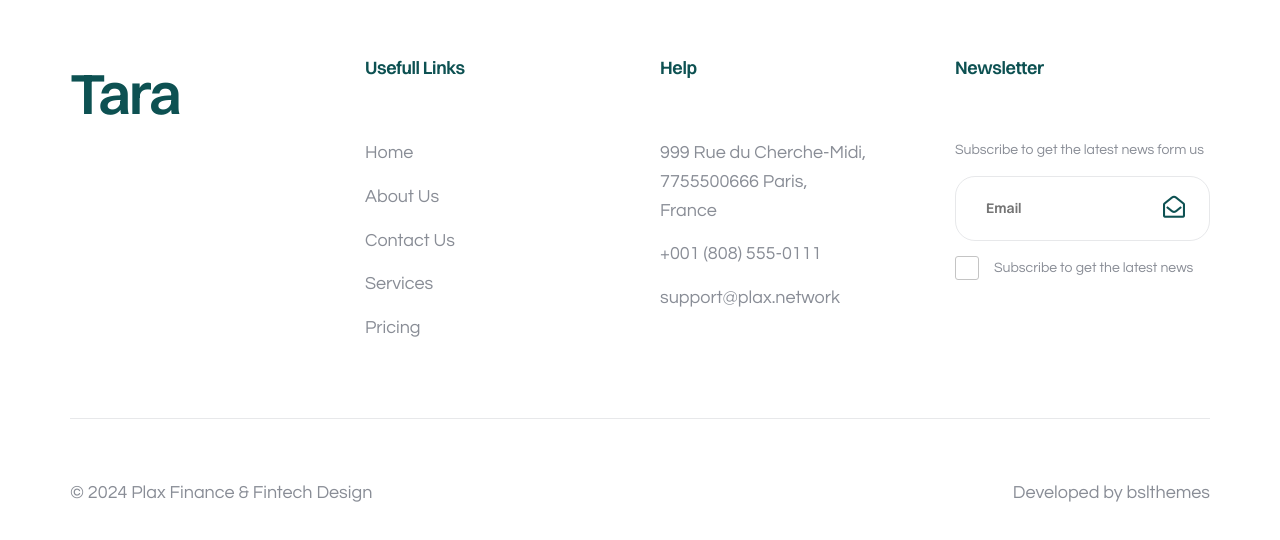
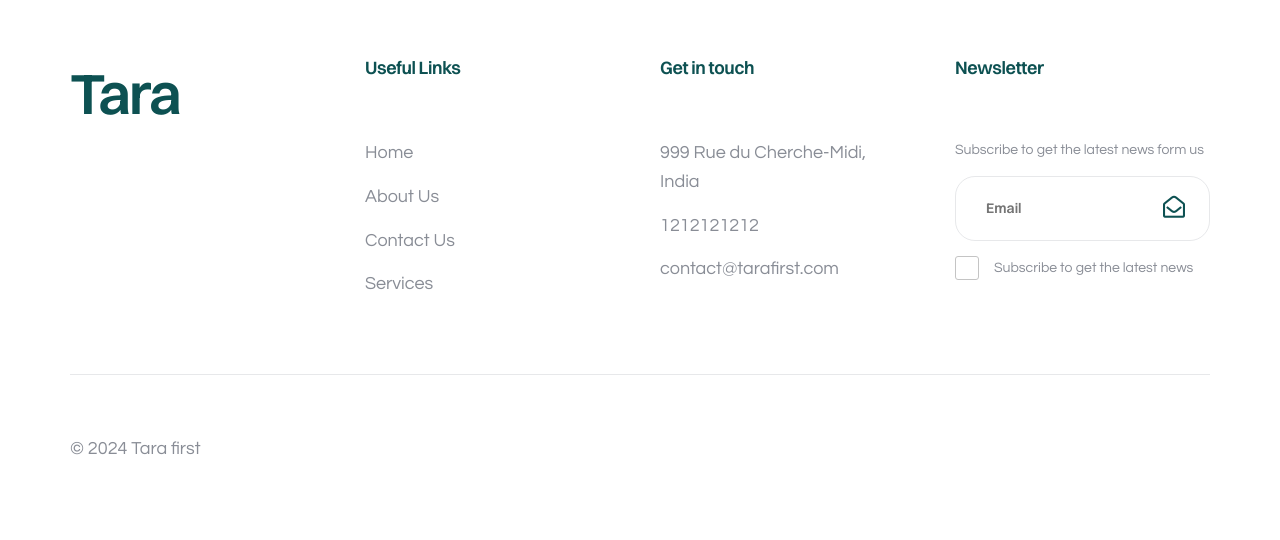
Before and after one commit to sadanand2024/website-frontend, a Next.js app: page /about in a window 1280 px wide. Shown: the part 6150-6690 px from the top of the page. Built offline with nearby package versions, Linux system fonts and the light colour scheme.

Commit message:
worked on landing page ui changes

```diff
--- a/app/home-2/page.js
+++ b/app/home-2/page.js
@@ -10,7 +10,12 @@ const page = () => {
   return (
     <PlaxLayout bg={false}>
       <Banner
-        title="Making Finance Make Sense-Minus the Nonsense"
+        title={
+          <>
+            Making Finance Make Sense, <br />
+            Minus the Nonsense
+          </>
+        }
         img="img/home-1/finance4.jpg"
         style={{
           transform: "translateX(10%)",
@@ -118,7 +123,12 @@ const page = () => {
           <div className="mil-out-frame mil-p-160-100">
             <div className="row align-items-end">
               <div className="col-xl-8 mil-mb-80-adaptive-30">
-                <h2 className="mil-up">Tara’s Services – For Individuals</h2>
+                <h2 className="mil-up">
+                  Our Services{" "}
+                  <span style={{ color: "rgb(242, 116, 87)" }}>
+                    for Individuals
+                  </span>
+                </h2>
               </div>
               <div className="col-xl-4 mil-mb-80 mil-up">
                 <Link
@@ -274,7 +284,10 @@ const page = () => {
           <div className="row justify-content-between align-items-center">
             <div className="col-xl-6 mil-mb-80">
               <h2 className="mil-mb-30 mil-up">
-                Services we offer - For CORPORATES
+                Services we offer -
+                <span style={{ color: "rgb(242, 116, 87)" }}>
+                  for Corporates
+                </span>
               </h2>
               <p className="mil-text-m mil-soft mil-mb-60 mil-up">
                 Explore the convenience of Plax Consumer and <br />
@@ -425,7 +438,8 @@ const page = () => {
             <div className="row justify-content-between align-items-center">
               <div className="col-xl-7 mil-mt-60">
                 <h2 className="mil-mb-30 mil-up">
-                  Bring Tara onboard and watch your finances turn out to be fun!
+                  Bring Tara onboard and watch your finances
+                  <br /> turn out to be meaningful!
                 </h2>
                 <p className="mil-text-m mil-mb-60 mil-up">
                   Tara will be the perfect interface between you and your
--- a/components/Banner.js
+++ b/components/Banner.js
@@ -20,7 +20,7 @@ fuss`,
             <div className="mil-banner-text">
               <h1
                 className="mil-display mil-text-gradient-3 mil-mb-60"
-                style={{ fontSize: "3rem" }}
+                style={{ fontSize: "2.5rem" }}
               >
                 {title}
               </h1>
@@ -28,14 +28,14 @@ fuss`,
 
               <div className="mil-buttons-frame">
                 <Link href="register" className="mil-btn mil-md mil-add-arrow">
-                  Try demo
+                  Book a Free Consultation{" "}
                 </Link>
-                <a
+                {/* <a
                   href="https://www.youtube.com/watch?v=gRhoYxy9Oss"
                   className="mil-btn mil-md mil-light mil-add-play has-popup-video"
                 >
                   Watch tutorial
-                </a>
+                </a> */}
               </div>
             </div>
           </div>
--- a/layouts/Footer.js
+++ b/layouts/Footer.js
@@ -26,7 +26,7 @@ const Footer1 = ({ bg = true, margin = 160 }) => {
             </a>
           </div>
           <div className="col-xl-3 mil-mb-60">
-            <h6 className="mil-mb-60">Usefull Links</h6>
+            <h6 className="mil-mb-60">Useful Links</h6>
             <ul className="mil-footer-list">
               <li className="mil-text-m mil-soft mil-mb-15">
                 <Link href="/">Home</Link>
@@ -40,23 +40,21 @@ const Footer1 = ({ bg = true, margin = 160 }) => {
               <li className="mil-text-m mil-soft mil-mb-15">
                 <Link href="services">Services</Link>
               </li>
-              <li className="mil-text-m mil-soft mil-mb-15">
+              {/* <li className="mil-text-m mil-soft mil-mb-15">
                 <Link href="price">Pricing</Link>
-              </li>
+              </li> */}
             </ul>
           </div>
           <div className="col-xl-3 mil-mb-60">
-            <h6 className="mil-mb-60">Help</h6>
+            <h6 className="mil-mb-60">Get in touch</h6>
             <ul className="mil-footer-list">
               <li className="mil-text-m mil-soft mil-mb-15">
-                999 Rue du Cherche-Midi, 7755500666 Paris, <br />
-                France
+                999 Rue du Cherche-Midi, <br />
+                India
               </li>
+              <li className="mil-text-m mil-soft mil-mb-15">1212121212</li>
               <li className="mil-text-m mil-soft mil-mb-15">
-                +001 (808) 555-0111
-              </li>
-              <li className="mil-text-m mil-soft mil-mb-15">
-                support@plax.network
+                contact@tarafirst.com
               </li>
             </ul>
           </div>
@@ -91,18 +89,16 @@ const Footer1 = ({ bg = true, margin = 160 }) => {
         <div className="mil-footer-bottom">
           <div className="row">
             <div className="col-xl-6">
-              <p className="mil-text-s mil-soft">
-                © 2024 Plax Finance &amp; Fintech Design
-              </p>
+              <p className="mil-text-s mil-soft">© 2024 Tara first</p>
             </div>
-            <div className="col-xl-6">
+            {/* <div className="col-xl-6">
               <p className="mil-text-s mil-text-right mil-sm-text-left mil-soft">
                 Developed by{" "}
                 <a href="https://bslthemes.com" target="blank">
                   bslthemes
                 </a>
               </p>
-            </div>
+            </div> */}
           </div>
         </div>
       </div>
@@ -120,7 +116,7 @@ const Footer3 = ({ bg = true, margin = 160 }) => {
             </a>
           </div>
           <div className="col-xl-3 mil-mb-60">
-            <h6 className="mil-mb-60 mil-soft">Usefull Links</h6>
+            <h6 className="mil-mb-60 mil-soft">Useful Links</h6>
             <ul className="mil-footer-list">
               <li className="mil-text-m mil-pale mil-mb-15">
                 <Link href="/">Home</Link>
@@ -134,9 +130,9 @@ const Footer3 = ({ bg = true, margin = 160 }) => {
               <li className="mil-text-m mil-pale mil-mb-15">
                 <Link href="services">Services</Link>
               </li>
-              <li className="mil-text-m mil-pale mil-mb-15">
+              {/* <li className="mil-text-m mil-pale mil-mb-15">
                 <Link href="price">Pricing</Link>
-              </li>
+              </li> */}
             </ul>
           </div>
           <div className="col-xl-3 mil-mb-60">
@@ -220,9 +216,9 @@ const Footer2 = () => {
               <li className="mil-text-m mil-dark-soft mil-mb-15">
                 <Link href="services">Services</Link>
               </li>
-              <li className="mil-text-m mil-dark-soft mil-mb-15">
+              {/* <li className="mil-text-m mil-dark-soft mil-mb-15">
                 <Link href="price">Pricing</Link>
-              </li>
+              </li> */}
             </ul>
           </div>
           <div className="col-xl-3 mil-mb-60">
```
